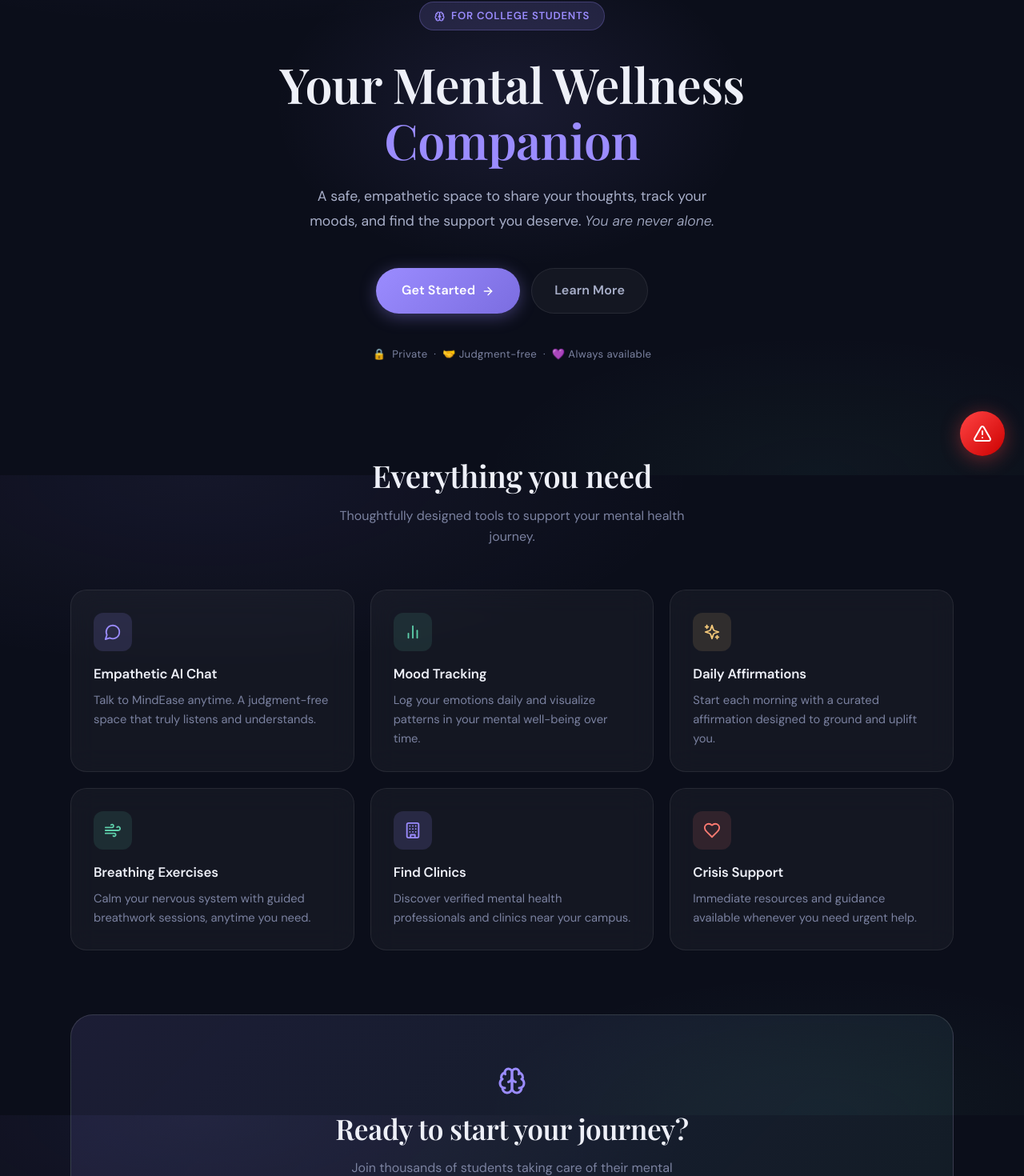
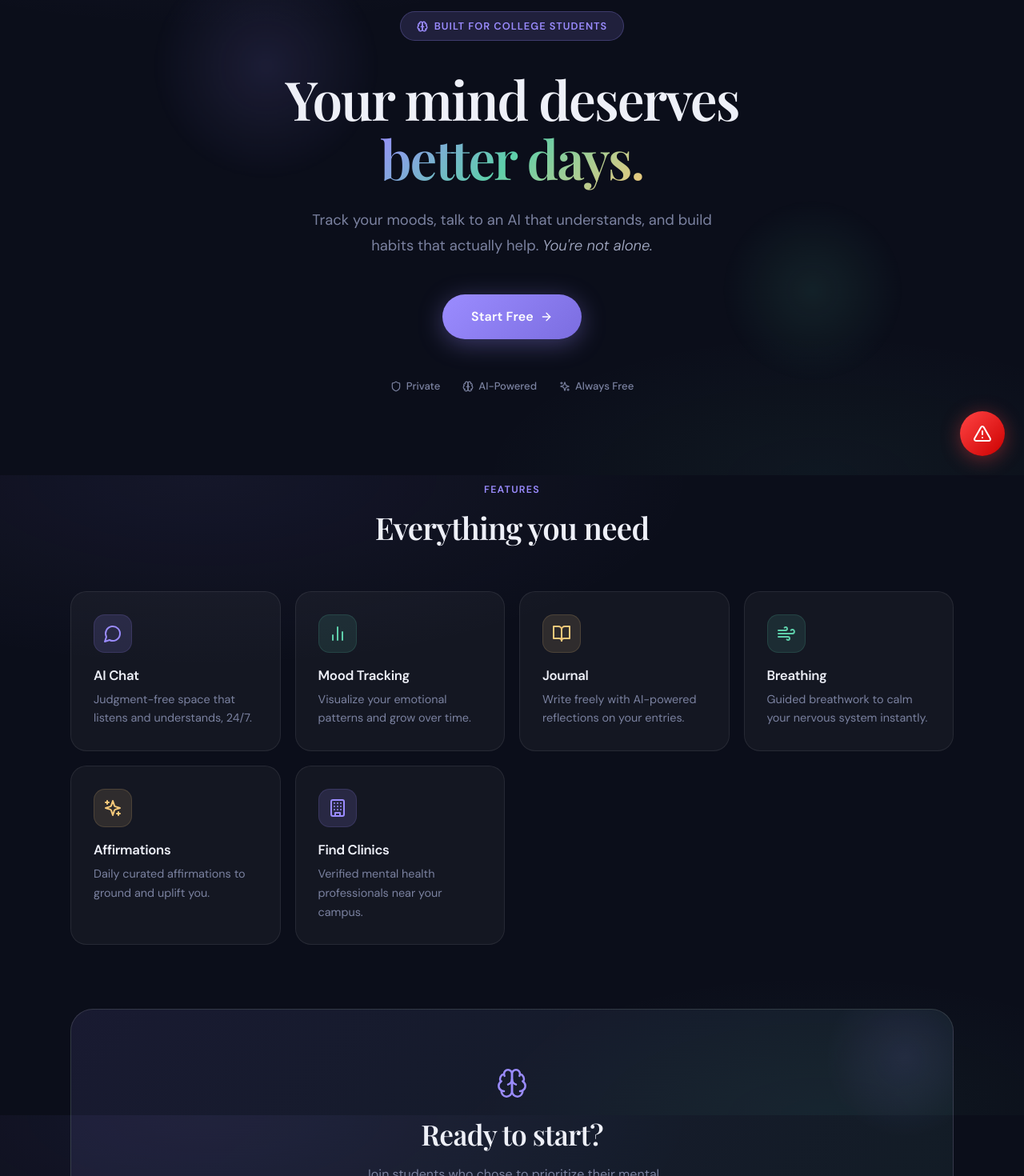
Before and after one commit to aaftaabbb/mindease, a React (Vite) app in the folder frontend/: page / in a window 1280 px wide. Shown: the part 206-1676 px from the top of the page at 80% size. Built offline with nearby package versions, Linux system fonts and the light colour scheme.

Commit message:
feat: redesign landing - gradient hero, animated cards, scroll reveals

```diff
--- a/frontend/src/index.css
+++ b/frontend/src/index.css
@@ -397,3 +397,8 @@ h1, h2, h3, h4 {
   0%, 100% { opacity: 0.4; transform: translateY(0); }
   50% { opacity: 1; transform: translateY(-3px); }
 }
+
+@keyframes floatOrb {
+  0%, 100% { transform: translateY(0) scale(1); }
+  50% { transform: translateY(-20px) scale(1.05); }
+}
--- a/frontend/src/pages/Landing.jsx
+++ b/frontend/src/pages/Landing.jsx
@@ -1,187 +1,310 @@
 import { Link } from 'react-router-dom';
-import { Heart, MessageCircle, BarChart2, Sparkles, Wind, Building, ArrowRight, Brain } from 'lucide-react';
+import { useEffect, useRef } from 'react';
+import { MessageCircle, BarChart2, Sparkles, Wind, Building, Shield, ArrowRight, Brain, BookOpen } from 'lucide-react';
 
 const features = [
   {
-    icon: <MessageCircle size={22} />,
-    color: 'var(--primary)',
+    icon: <MessageCircle size={24} />,
+    color: '#9b8cff',
     dim: 'var(--primary-dim)',
-    title: 'Empathetic AI Chat',
-    desc: 'Talk to MindEase anytime. A judgment-free space that truly listens and understands.',
+    title: 'AI Chat',
+    desc: 'Judgment-free space that listens and understands, 24/7.',
   },
   {
-    icon: <BarChart2 size={22} />,
-    color: 'var(--secondary)',
+    icon: <BarChart2 size={24} />,
+    color: '#5ecfaa',
     dim: 'var(--secondary-dim)',
     title: 'Mood Tracking',
-    desc: 'Log your emotions daily and visualize patterns in your mental well-being over time.',
+    desc: 'Visualize your emotional patterns and grow over time.',
   },
   {
-    icon: <Sparkles size={22} />,
-    color: 'var(--accent)',
+    icon: <BookOpen size={24} />,
+    color: '#f5c97a',
     dim: 'var(--accent-dim)',
-    title: 'Daily Affirmations',
-    desc: 'Start each morning with a curated affirmation designed to ground and uplift you.',
+    title: 'Journal',
+    desc: 'Write freely with AI-powered reflections on your entries.',
   },
   {
-    icon: <Wind size={22} />,
-    color: 'var(--secondary)',
+    icon: <Wind size={24} />,
+    color: '#5ecfaa',
     dim: 'var(--secondary-dim)',
-    title: 'Breathing Exercises',
-    desc: 'Calm your nervous system with guided breathwork sessions, anytime you need.',
+    title: 'Breathing',
+    desc: 'Guided breathwork to calm your nervous system instantly.',
   },
   {
-    icon: <Building size={22} />,
-    color: 'var(--primary)',
+    icon: <Sparkles size={24} />,
+    color: '#f5c97a',
+    dim: 'var(--accent-dim)',
+    title: 'Affirmations',
+    desc: 'Daily curated affirmations to ground and uplift you.',
+  },
+  {
+    icon: <Building size={24} />,
+    color: '#9b8cff',
     dim: 'var(--primary-dim)',
     title: 'Find Clinics',
-    desc: 'Discover verified mental health professionals and clinics near your campus.',
-  },
-  {
-    icon: <Heart size={22} />,
-    color: 'var(--crisis)',
-    dim: 'var(--crisis-dim)',
-    title: 'Crisis Support',
-    desc: 'Immediate resources and guidance available whenever you need urgent help.',
+    desc: 'Verified mental health professionals near your campus.',
   },
 ];
 
+function useScrollReveal(threshold = 0.15) {
+  const ref = useRef(null);
+  useEffect(() => {
+    const el = ref.current;
+    if (!el) return;
+    el.style.opacity = '0';
+    el.style.transform = 'translateY(30px)';
+    el.style.transition = 'opacity 0.6s ease, transform 0.6s ease';
+    const obs = new IntersectionObserver(([e]) => {
+      if (e.isIntersecting) {
+        el.style.opacity = '1';
+        el.style.transform = 'translateY(0)';
+        obs.unobserve(el);
+      }
+    }, { threshold });
+    obs.observe(el);
+    return () => obs.disconnect();
+  }, [threshold]);
+  return ref;
+}
+
 export default function Landing() {
+  const heroRef = useScrollReveal(0.1);
+  const featuresRef = useScrollReveal(0.1);
+  const ctaRef = useScrollReveal(0.1);
+
   return (
-    <div style={{ paddingBottom: '80px' }}>
+    <div style={{ paddingBottom: '40px', overflow: 'hidden' }}>
 
+      {/* ── Hero ── */}
       <section style={{
-        minHeight: '88vh',
+        minHeight: '92vh',
         display: 'flex',
         alignItems: 'center',
         justifyContent: 'center',
         textAlign: 'center',
-        padding: '80px 24px 60px',
+        padding: '100px 24px 60px',
         position: 'relative',
-        overflow: 'hidden',
       }}>
+
+        {/* Floating orbs */}
         <div style={{
-          position: 'absolute', top: '10%', left: '50%', transform: 'translateX(-50%)',
-          width: '600px', height: '400px',
-          background: 'radial-gradient(ellipse, rgba(155,140,255,0.1) 0%, transparent 70%)',
+          position: 'absolute', top: '12%', left: '15%',
+          width: '280px', height: '280px', borderRadius: '50%',
+          background: 'radial-gradient(circle, rgba(155,140,255,0.12) 0%, transparent 70%)',
+          animation: 'floatOrb 8s ease-in-out infinite',
+          pointerEvents: 'none',
+        }} />
+        <div style={{
+          position: 'absolute', bottom: '15%', right: '12%',
+          width: '220px', height: '220px', borderRadius: '50%',
+          background: 'radial-gradient(circle, rgba(94,207,170,0.1) 0%, transparent 70%)',
+          animation: 'floatOrb 10s ease-in-out infinite reverse',
           pointerEvents: 'none',
         }} />
 
-        <div className="fade-in" style={{ maxWidth: '680px', position: 'relative' }}>
+        <div ref={heroRef} style={{ maxWidth: '720px', position: 'relative' }}>
+
           <div style={{
             display: 'inline-flex', alignItems: 'center', gap: '8px',
-            padding: '6px 18px', borderRadius: '50px',
+            padding: '7px 20px', borderRadius: '50px',
             background: 'var(--primary-dim)', border: '1px solid rgba(155,140,255,0.25)',
-            color: 'var(--primary)', fontSize: '0.82rem', fontWeight: 600,
-            letterSpacing: '0.06em', textTransform: 'uppercase',
-            marginBottom: '32px',
+            color: 'var(--primary)', fontSize: '0.8rem', fontWeight: 600,
+            letterSpacing: '0.08em', textTransform: 'uppercase',
+            marginBottom: '36px',
           }}>
-            <Brain size={13} strokeWidth={2.5} /> For College Students
+            <Brain size={14} strokeWidth={2.5} /> Built for College Students
           </div>
 
           <h1 style={{
-            fontSize: 'clamp(2.4rem, 6vw, 3.8rem)',
-            marginBottom: '20px',
-            color: 'var(--text)',
-            lineHeight: 1.15,
+            fontSize: 'clamp(2.6rem, 7vw, 4.2rem)',
+            marginBottom: '24px',
+            lineHeight: 1.1,
+            letterSpacing: '-0.03em',
           }}>
-            Your Mental Wellness<br />
-            <span style={{ color: 'var(--primary)' }}>Companion</span>
+            Your mind deserves{' '}
+            <span style={{
+              background: 'linear-gradient(135deg, #9b8cff 0%, #5ecfaa 50%, #f5c97a 100%)',
+              WebkitBackgroundClip: 'text',
+              WebkitTextFillColor: 'transparent',
+              backgroundClip: 'text',
+            }}>
+              better days.
+            </span>
           </h1>
 
           <p style={{
-            fontSize: '1.1rem',
-            color: 'var(--text-soft)',
+            fontSize: 'clamp(1rem, 2.5vw, 1.15rem)',
+            color: 'var(--text-muted)',
             lineHeight: 1.75,
             marginBottom: '44px',
-            maxWidth: '520px',
+            maxWidth: '500px',
             margin: '0 auto 44px',
           }}>
-            A safe, empathetic space to share your thoughts, track your moods,
-            and find the support you deserve. <em>You are never alone.</em>
+            Track your moods, talk to an AI that understands,
+            and build habits that actually help. <em style={{ color: 'var(--text-soft)' }}>You're not alone.</em>
           </p>
 
           <div style={{ display: 'flex', gap: '14px', justifyContent: 'center', flexWrap: 'wrap' }}>
-            <Link to="/login" className="btn btn-primary" style={{ fontSize: '1rem', padding: '14px 32px' }}>
-              Get Started <ArrowRight size={16} />
-            </Link>
-            <Link to="/login" className="btn btn-ghost" style={{ fontSize: '1rem', padding: '14px 28px' }}>
-              Learn More
+            <Link to="/login" className="btn btn-primary" style={{
+              fontSize: '1rem', padding: '15px 36px',
+              boxShadow: '0 6px 30px rgba(155,140,255,0.35)',
+            }}>
+              Start Free <ArrowRight size={16} />
             </Link>
           </div>
 
-          <p style={{
-            marginTop: '40px', color: 'var(--text-muted)',
-            fontSize: '0.82rem', letterSpacing: '0.03em',
+          <div style={{
+            display: 'flex', gap: '28px', justifyContent: 'center',
+            marginTop: '48px', flexWrap: 'wrap',
           }}>
-            🔒 &nbsp;Private &nbsp;·&nbsp; 🤝 Judgment-free &nbsp;·&nbsp; 💜 Always available
-          </p>
+            {[
+              { icon: <Shield size={14} />, text: 'Private' },
+              { icon: <Brain size={14} />, text: 'AI-Powered' },
+              { icon: <Sparkles size={14} />, text: 'Always Free' },
+            ].map((item, i) => (
+              <span key={i} style={{
+                display: 'flex', alignItems: 'center', gap: '6px',
+                color: 'var(--text-muted)', fontSize: '0.82rem', fontWeight: 500,
+              }}>
+                {item.icon} {item.text}
+              </span>
+            ))}
+          </div>
         </div>
       </section>
 
-      <section className="container">
-        <div style={{ textAlign: 'center', marginBottom: '52px' }}>
-          <h2 style={{ fontSize: 'clamp(1.7rem, 4vw, 2.4rem)', marginBottom: '14px' }}>
+      {/* ── Features ── */}
+      <section className="container" ref={featuresRef}>
+        <div style={{ textAlign: 'center', marginBottom: '56px' }}>
+          <p style={{
+            color: 'var(--primary)', fontSize: '0.78rem', fontWeight: 600,
+            letterSpacing: '0.1em', textTransform: 'uppercase', marginBottom: '12px',
+          }}>
+            Features
+          </p>
+          <h2 style={{
+            fontSize: 'clamp(1.7rem, 4vw, 2.4rem)',
+            letterSpacing: '-0.02em',
+          }}>
             Everything you need
           </h2>
-          <p style={{ color: 'var(--text-muted)', fontSize: '1rem', maxWidth: '480px', margin: '0 auto' }}>
-            Thoughtfully designed tools to support your mental health journey.
-          </p>
         </div>
 
         <div style={{
           display: 'grid',
-          gridTemplateColumns: 'repeat(auto-fit, minmax(280px, 1fr))',
-          gap: '20px',
+          gridTemplateColumns: 'repeat(auto-fit, minmax(260px, 1fr))',
+          gap: '18px',
         }}>
           {features.map((f, i) => (
-            <div key={i} className="glass-card fade-in" style={{ animationDelay: `${i * 0.08}s`, opacity: 0 }}>
-              <div style={{
-                width: '48px', height: '48px',
-                borderRadius: '12px',
-                background: f.dim,
-                border: `1px solid ${f.color}33`,
-                display: 'flex', alignItems: 'center', justifyContent: 'center',
-                color: f.color,
-                marginBottom: '18px',
-              }}>
-                {f.icon}
-              </div>
-              <h3 style={{
-                fontSize: '1.05rem', fontFamily: 'DM Sans, sans-serif',
-                fontWeight: 600, marginBottom: '10px', color: 'var(--text)',
-              }}>
-                {f.title}
-              </h3>
-              <p style={{ color: 'var(--text-muted)', fontSize: '0.92rem', lineHeight: 1.65 }}>
-                {f.desc}
-              </p>
-            </div>
+            <FeatureCard key={i} feature={f} delay={i * 0.08} />
           ))}
         </div>
       </section>
 
-      <section className="container" style={{ marginTop: '80px' }}>
+      {/* ── CTA ── */}
+      <section className="container" ref={ctaRef} style={{ marginTop: '80px' }}>
         <div style={{
-          background: 'linear-gradient(135deg, rgba(155,140,255,0.12) 0%, rgba(94,207,170,0.08) 100%)',
+          background: 'linear-gradient(135deg, rgba(155,140,255,0.1) 0%, rgba(94,207,170,0.08) 100%)',
           border: '1px solid var(--glass-border-2)',
           borderRadius: 'var(--radius-xl)',
-          padding: 'clamp(40px, 6vw, 64px)',
+          padding: 'clamp(44px, 7vw, 72px)',
           textAlign: 'center',
+          position: 'relative',
+          overflow: 'hidden',
         }}>
-          <Brain size={36} strokeWidth={2} color="var(--primary)" style={{ margin: '0 auto 20px' }} />
-          <h2 style={{ fontSize: 'clamp(1.6rem, 4vw, 2.2rem)', marginBottom: '14px' }}>
-            Ready to start your journey?
+          <div style={{
+            position: 'absolute', top: '-40px', right: '-40px',
+            width: '200px', height: '200px', borderRadius: '50%',
+            background: 'radial-gradient(circle, rgba(155,140,255,0.1) 0%, transparent 70%)',
+            pointerEvents: 'none',
+          }} />
+          <Brain size={40} strokeWidth={1.5} color="var(--primary)" style={{ margin: '0 auto 22px' }} />
+          <h2 style={{
+            fontSize: 'clamp(1.6rem, 4vw, 2.2rem)',
+            marginBottom: '14px',
+            letterSpacing: '-0.02em',
+          }}>
+            Ready to start?
           </h2>
-          <p style={{ color: 'var(--text-muted)', marginBottom: '32px', maxWidth: '420px', margin: '0 auto 32px' }}>
-            Join thousands of students taking care of their mental health every day.
+          <p style={{ color: 'var(--text-muted)', marginBottom: '36px', maxWidth: '400px', margin: '0 auto 36px', lineHeight: 1.7 }}>
+            Join students who chose to prioritize their mental health.
           </p>
-          <Link to="/login" className="btn btn-primary" style={{ fontSize: '1rem', padding: '14px 36px' }}>
+          <Link to="/login" className="btn btn-primary" style={{
+            fontSize: '1rem', padding: '15px 40px',
+            boxShadow: '0 6px 30px rgba(155,140,255,0.35)',
+          }}>
             Begin Now <ArrowRight size={16} />
           </Link>
         </div>
       </section>
-
     </div>
   );
 }
+
+function FeatureCard({ feature, delay }) {
+  const ref = useRef(null);
+
+  useEffect(() => {
+    const el = ref.current;
+    if (!el) return;
+    el.style.opacity = '0';
+    el.style.transform = 'translateY(24px)';
+    el.style.transition = `opacity 0.5s ease ${delay}s, transform 0.5s ease ${delay}s, box-shadow 0.3s ease, border-color 0.3s ease`;
+    const obs = new IntersectionObserver(([e]) => {
+      if (e.isIntersecting) {
+        el.style.opacity = '1';
+        el.style.transform = 'translateY(0)';
+        obs.unobserve(el);
+      }
+    }, { threshold: 0.1 });
+    obs.observe(el);
+    return () => obs.disconnect();
+  }, [delay]);
+
+  return (
+    <div
+      ref={ref}
+      style={{
+        background: 'var(--glass-bg)',
+        border: '1px solid var(--glass-border)',
+        borderRadius: 'var(--radius-lg)',
+        padding: '28px',
+        cursor: 'default',
+        transition: 'box-shadow 0.3s ease, border-color 0.3s ease, transform 0.3s ease',
+      }}
+      onMouseEnter={e => {
+        e.currentTarget.style.boxShadow = `0 8px 32px ${feature.color}18`;
+        e.currentTarget.style.borderColor = `${feature.color}40`;
+        e.currentTarget.style.transform = 'translateY(-3px)';
+      }}
+      onMouseLeave={e => {
+        e.currentTarget.style.boxShadow = 'none';
+        e.currentTarget.style.borderColor = 'var(--glass-border)';
+        e.currentTarget.style.transform = 'translateY(0)';
+      }}
+    >
+      <div style={{
+        width: '48px', height: '48px',
+        borderRadius: '14px',
+        background: feature.dim,
+        border: `1px solid ${feature.color}25`,
+        display: 'flex', alignItems: 'center', justifyContent: 'center',
+        color: feature.color,
+        marginBottom: '18px',
+      }}>
+        {feature.icon}
+      </div>
+      <h3 style={{
+        fontSize: '1.05rem', fontFamily: 'DM Sans, sans-serif',
+        fontWeight: 700, marginBottom: '8px', color: 'var(--text)',
+        letterSpacing: '-0.02em',
+      }}>
+        {feature.title}
+      </h3>
+      <p style={{ color: 'var(--text-muted)', fontSize: '0.9rem', lineHeight: 1.65 }}>
+        {feature.desc}
+      </p>
+    </div>
+  );
+}
```
